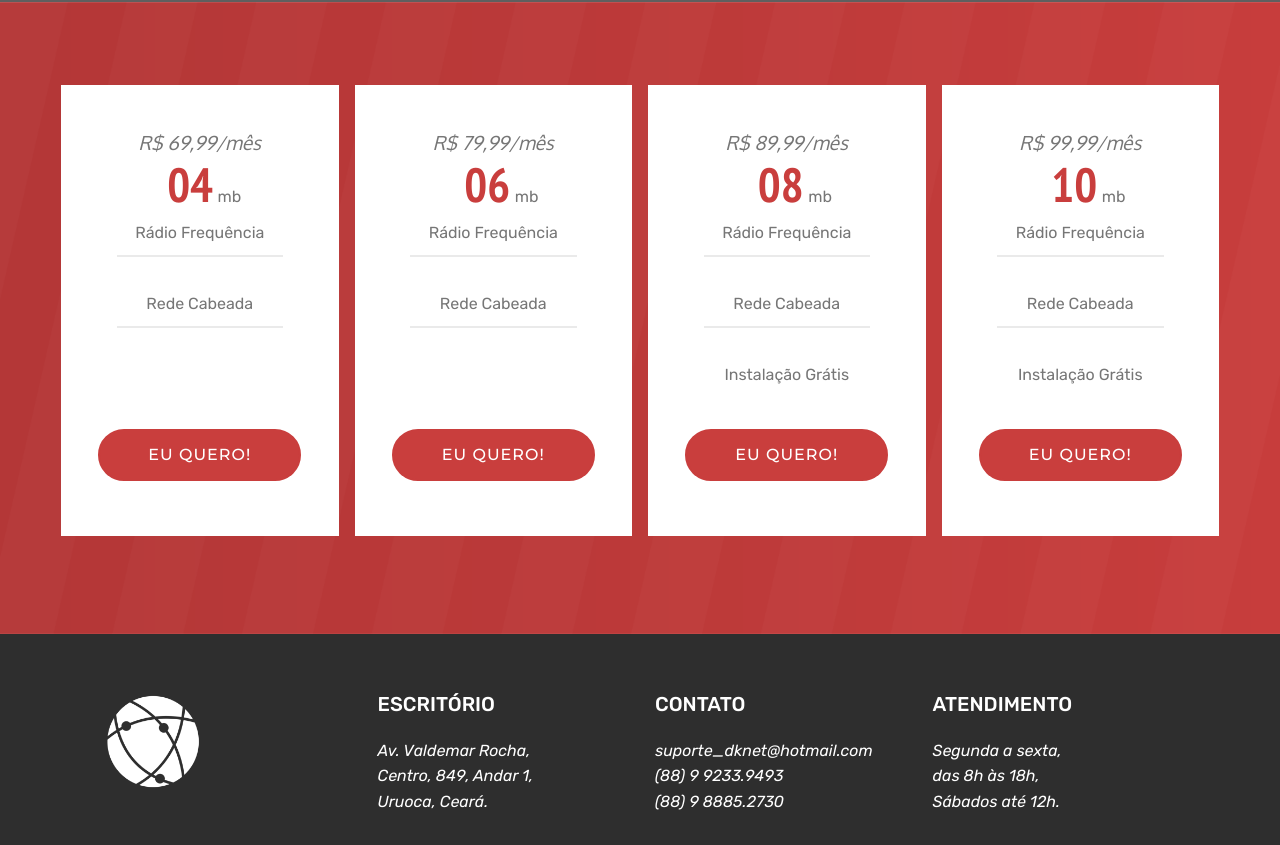
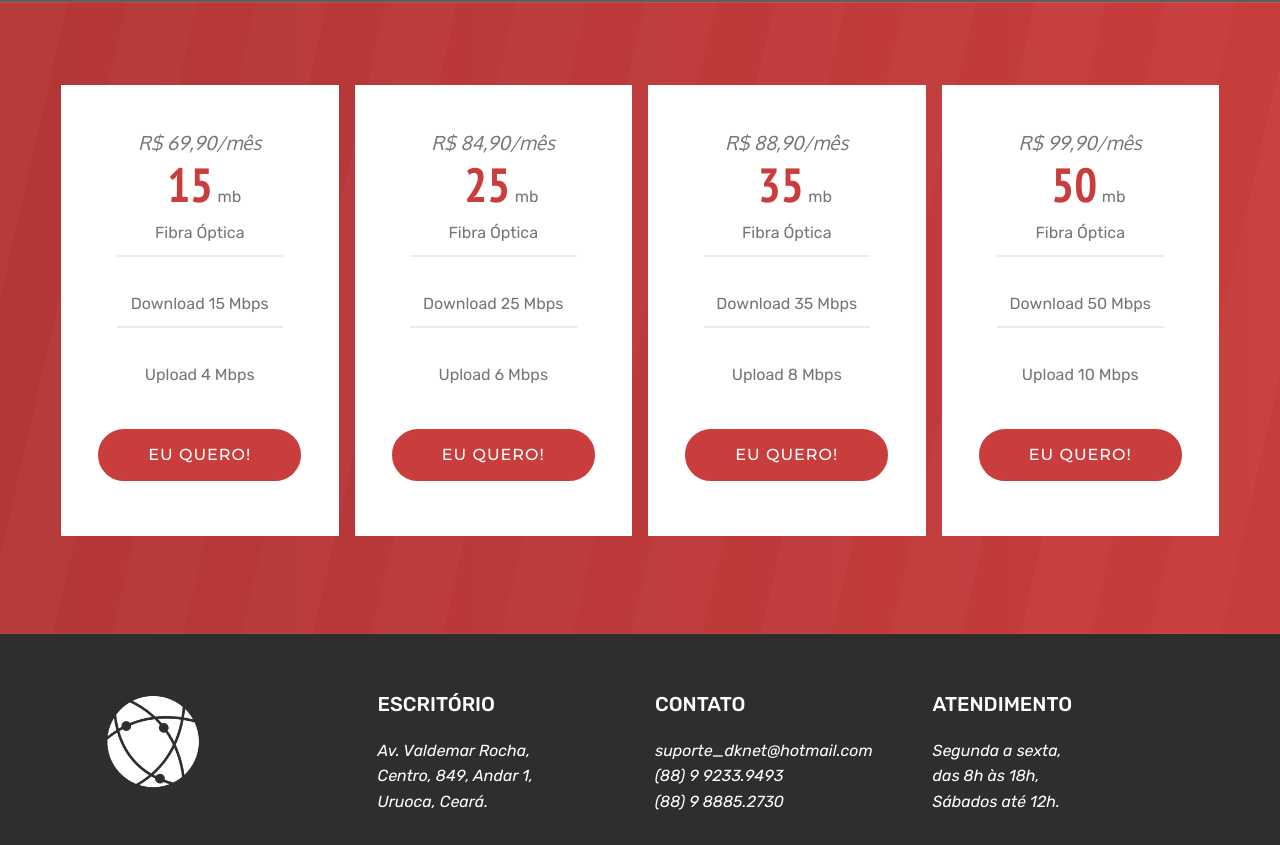
Before and after one commit to MaceloMoreira/dknetsite, a plain HTML site: page index.html in a window 1280 px wide. Shown: the part 1620-2465 px from the top of the page. Drawn offline with Linux system fonts and the light colour scheme; files whose address does not match are found by name.

Commit message:
Update index.html

```diff
--- a/index.html
+++ b/index.html
@@ -1,7 +1,7 @@
 <!DOCTYPE html>
 <html >
 <head>
-  <!-- Site made with Mobirise Website Builder v4.8.1, https://mobirise.com -->
+  <!-- Site produzido por: MaceloMoreira - TODOS DIREITOS RESERVADOS -->
   <meta charset="UTF-8">
   <meta http-equiv="X-UA-Compatible" content="IE=edge">
   <meta name="generator" content="Mobirise v4.8.1, mobirise.com">
@@ -159,10 +159,10 @@
 
             <div class="plan col-12 mx-2 my-2 justify-content-center col-lg-3">
                 <div class="plan-header text-center pt-5">
-                    <h3 class="plan-title mbr-fonts-style display-5"><em>R$ 69,99/mês</em></h3>
+                    <h3 class="plan-title mbr-fonts-style display-5"><em>R$ 69,90/mês</em></h3>
                     <div class="plan-price">
                         <span class="price-value mbr-fonts-style display-5">.</span>
-                        <span class="price-figure mbr-fonts-style display-1">04</span>
+                        <span class="price-figure mbr-fonts-style display-1">15</span>
                         <small class="price-term mbr-fonts-style display-7">
                             mb</small>
                     </div>
@@ -170,7 +170,7 @@
                 <div class="plan-body pb-5">
                     <div class="plan-list align-center">
                         <ul class="list-group list-group-flush mbr-fonts-style display-7">
-                            <li class="list-group-item">Rádio Frequência</li><br><li class="list-group-item">Rede Cabeada</li><br><li class="list-group-item"><br></li>
+                            <li class="list-group-item">Fibra Óptica</li><br><li class="list-group-item">Download 15 Mbps</li><br><li class="list-group-item">Upload 4 Mbps</li>
                         </ul>
                     </div>
                     <div class="mbr-section-btn text-center pt-4"><a href="page2.html" class="btn btn-primary display-4">EU QUERO!</a></div>
@@ -179,13 +179,13 @@
 
             <div class="plan col-12 mx-2 my-2 justify-content-center col-lg-3">
                 <div class="plan-header text-center pt-5">
-                    <h3 class="plan-title mbr-fonts-style display-5"><em>R$ 79,99/mês</em></h3>
+                    <h3 class="plan-title mbr-fonts-style display-5"><em>R$ 84,90/mês</em></h3>
                     <div class="plan-price">
                         <span class="price-value mbr-fonts-style display-5">
                             $
                         </span>
                         <span class="price-figure mbr-fonts-style display-1">
-                            06</span>
+                            25</span>
                         <small class="price-term mbr-fonts-style display-7">
                             mb</small>
                     </div>
@@ -193,7 +193,7 @@
                 <div class="plan-body pb-5">
                     <div class="plan-list align-center">
                         <ul class="list-group list-group-flush mbr-fonts-style display-7">
-                            <li class="list-group-item">Rádio Frequência</li><br><li class="list-group-item">Rede Cabeada</li><br><li class="list-group-item"><br></li>
+                            <li class="list-group-item">Fibra Óptica</li><br><li class="list-group-item">Download 25 Mbps</li><br><li class="list-group-item">Upload 6 Mbps</li>
                         </ul>
                     </div>
                     <div class="mbr-section-btn text-center pt-4"><a href="page2.html" class="btn btn-primary display-4">EU QUERO!</a></div>
@@ -202,13 +202,13 @@
 
             <div class="plan col-12 mx-2 my-2 justify-content-center col-lg-3">
                 <div class="plan-header text-center pt-5">
-                    <h3 class="plan-title mbr-fonts-style display-5"><em>R$ 89,99/mês</em></h3>
+                    <h3 class="plan-title mbr-fonts-style display-5"><em>R$ 88,90/mês</em></h3>
                     <div class="plan-price">
                         <span class="price-value mbr-fonts-style display-5">
                             $
                         </span>
                         <span class="price-figure mbr-fonts-style display-1">
-                            08</span>
+                            35</span>
                         <small class="price-term mbr-fonts-style display-7">
                             mb</small>
                     </div>
@@ -216,7 +216,7 @@
                 <div class="plan-body pb-5">
                     <div class="plan-list align-center">
                         <ul class="list-group list-group-flush mbr-fonts-style display-7">
-                            <li class="list-group-item">Rádio Frequência</li><br><li class="list-group-item">Rede Cabeada</li><br><li class="list-group-item">Instalação Grátis</li>
+                            <li class="list-group-item">Fibra Óptica</li><br><li class="list-group-item">Download 35 Mbps</li><br><li class="list-group-item">Upload 8 Mbps</li>
                         </ul>
                     </div>
                     <div class="mbr-section-btn text-center pt-4"><a href="page2.html" class="btn btn-primary display-4">EU QUERO!</a></div>
@@ -225,13 +225,13 @@
 
             <div class="plan col-12 mx-2 my-2 justify-content-center col-lg-3">
                 <div class="plan-header text-center pt-5">
-                    <h3 class="plan-title mbr-fonts-style display-5"><em>R$ 99,99/mês</em></h3>
+                    <h3 class="plan-title mbr-fonts-style display-5"><em>R$ 99,90/mês</em></h3>
                     <div class="plan-price">
                         <span class="price-value mbr-fonts-style display-5">
                             $
                         </span>
                         <span class="price-figure mbr-fonts-style display-1">
-                            10</span>
+                            50</span>
                         <small class="price-term mbr-fonts-style display-7">
                             mb</small>
                     </div>
@@ -239,7 +239,7 @@
                 <div class="plan-body pb-5">
                     <div class="plan-list align-center">
                         <ul class="list-group list-group-flush mbr-fonts-style display-7">
-                            <li class="list-group-item">Rádio Frequência</li><br><li class="list-group-item">Rede Cabeada</li><br><li class="list-group-item">Instalação Grátis</li>
+                            <li class="list-group-item">Fibra Óptica</li><br><li class="list-group-item">Download 50 Mbps</li><br><li class="list-group-item">Upload 10 Mbps</li>
                         </ul>
                     </div>
                     <div class="mbr-section-btn text-center pt-4"><a href="page2.html" class="btn btn-primary display-4">EU QUERO!</a></div>
```
